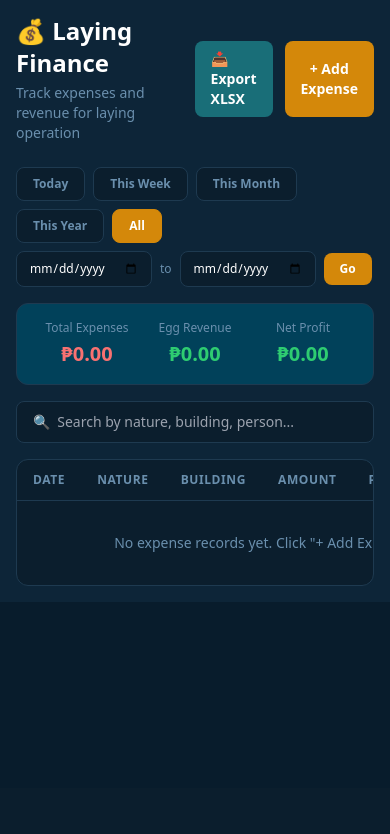
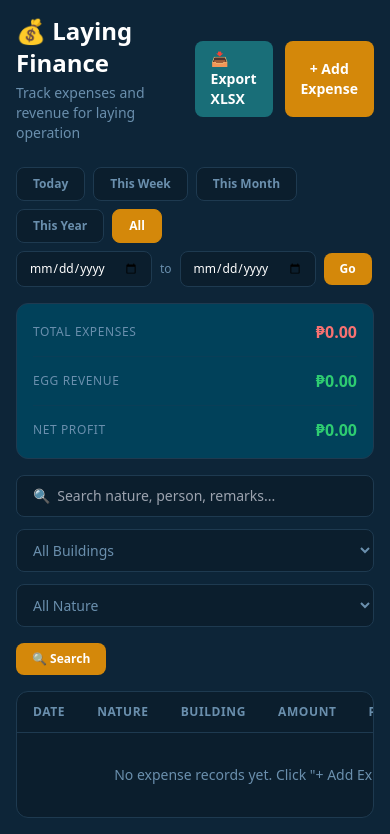
Before and after one commit to Yakssha11/3cs-erp, a Django app: page /laying/finance/ in a window 390 px wide. Shown: the part 56-890 px from the top of the page. Before the commit the page ends 642 px from the top, so only its background shows below. Run offline with Django 5.2, Linux system fonts and the light colour scheme; the visitor is signed in with stand-in values (Sample User, id 1); data that the repository does not hold is empty; some libraries are stand-ins or nearby versions.

Commit message:
Apply server-side filters, responsive KPI bar and date sort to laying finance

```diff
--- a/laying_finance/views.py
+++ b/laying_finance/views.py
@@ -16,6 +16,24 @@ def laying_finance_list(request):
     period   = request.GET.get('period', 'all')
     finances = LayingFinance.objects.all().order_by('-expense_date')
     today    = date.today()
+
+    # column filters
+    search   = request.GET.get('search', '')
+    building = request.GET.get('building', '')
+    nature   = request.GET.get('nature', '')
+
+    if search:
+        from django.db.models import Q
+        finances = finances.filter(
+            Q(nature__icontains=search) |
+            Q(building__icontains=search) |
+            Q(remarks__icontains=search) |
+            Q(person__icontains=search)
+        )
+    if building:
+        finances = finances.filter(building=building)
+    if nature:
+        finances = finances.filter(nature=nature)
 
     if period == 'today':
         finances = finances.filter(expense_date=today)
@@ -52,6 +70,9 @@ def laying_finance_list(request):
         'period':         period,
         'buildings':      buildings,
         'categories':     categories,
+        'search':          search,
+        'building_filter': building,
+        'nature_filter':   nature,
     })
 
 @login_required
--- a/templates/laying_finance/list.html
+++ b/templates/laying_finance/list.html
@@ -1,5 +1,5 @@
 {% extends 'base.html' %}
-{% load auth_extras %}
+{% load auth_extras humanize %}
 
 {% block page_title %}Laying Finance{% endblock %}
 
@@ -40,13 +40,11 @@
     <form method="POST" action="{% url 'laying_finance_save' %}">
         {% csrf_token %}
         <div class="grid grid-cols-2 gap-4 mb-4">
-
             <div>
                 <label class="text-xs text-muted font-bold uppercase tracking-wider block mb-1">Date</label>
                 <input type="date" name="expense_date" required
                        class="w-full bg-content border border-border rounded-lg px-3 py-2 text-white text-sm focus:outline-none focus:border-amber">
             </div>
-
             <div>
                 <label class="text-xs text-muted font-bold uppercase tracking-wider block mb-1">Nature</label>
                 <select name="nature" required
@@ -57,7 +55,6 @@
                     {% endfor %}
                 </select>
             </div>
-
             <div>
                 <label class="text-xs text-muted font-bold uppercase tracking-wider block mb-1">Building</label>
                 <select name="building" required
@@ -68,25 +65,21 @@
                     {% endfor %}
                 </select>
             </div>
-
             <div>
                 <label class="text-xs text-muted font-bold uppercase tracking-wider block mb-1">Amount (₱)</label>
                 <input type="number" name="amount" step="0.01" required placeholder="0.00"
                        class="w-full bg-content border border-border rounded-lg px-3 py-2 text-white text-sm focus:outline-none focus:border-amber">
             </div>
-
             <div>
                 <label class="text-xs text-muted font-bold uppercase tracking-wider block mb-1">Person</label>
                 <input type="text" name="person" required placeholder="Who recorded this"
                        class="w-full bg-content border border-border rounded-lg px-3 py-2 text-white text-sm focus:outline-none focus:border-amber">
             </div>
-
             <div>
                 <label class="text-xs text-muted font-bold uppercase tracking-wider block mb-1">Remarks</label>
                 <input type="text" name="remarks" placeholder="Optional notes"
                        class="w-full bg-content border border-border rounded-lg px-3 py-2 text-white text-sm focus:outline-none focus:border-amber">
             </div>
-
         </div>
         <div class="flex gap-3">
             <button type="submit"
@@ -142,30 +135,71 @@
     </form>
 </div>
 
-<!-- summary bar -->
-<div class="bg-[#01415A] border border-border rounded-xl px-6 py-4 mb-4 grid grid-cols-3 gap-4 text-center">
-    <div>
-        <p class="text-xs text-muted mb-1">Total Expenses</p>
-        <p class="text-xl font-bold text-red-400">₱{{ total_expenses|floatformat:2 }}</p>
+<!-- KPI bar -->
+<div class="bg-[#01415A] border border-border rounded-xl px-4 py-4 mb-4 grid grid-cols-1 sm:grid-cols-3 gap-3">
+    <div class="flex items-center justify-between sm:block sm:text-center border-b border-border/30 pb-3 sm:pb-0 sm:border-0">
+        <p class="text-muted text-xs uppercase tracking-wider">Total Expenses</p>
+        <p class="text-base sm:text-xl font-bold text-red-400 mt-0 sm:mt-1">₱{{ total_expenses|floatformat:2|intcomma }}</p>
     </div>
-    <div>
-        <p class="text-xs text-muted mb-1">Egg Revenue</p>
-        <p class="text-xl font-bold text-green">₱{{ egg_revenue|floatformat:2 }}</p>
+    <div class="flex items-center justify-between sm:block sm:text-center border-b border-border/30 pb-3 sm:pb-0 sm:border-0">
+        <p class="text-muted text-xs uppercase tracking-wider">Egg Revenue</p>
+        <p class="text-base sm:text-xl font-bold text-green mt-0 sm:mt-1">₱{{ egg_revenue|floatformat:2|intcomma }}</p>
     </div>
-    <div>
-        <p class="text-xs text-muted mb-1">Net Profit</p>
-        <p class="text-xl font-bold {% if net_profit >= 0 %}text-green{% else %}text-red-400{% endif %}">
-            ₱{{ net_profit|floatformat:2 }}
+    <div class="flex items-center justify-between sm:block sm:text-center">
+        <p class="text-muted text-xs uppercase tracking-wider">Net Profit</p>
+        <p class="text-base sm:text-xl font-bold mt-0 sm:mt-1 {% if net_profit >= 0 %}text-green{% else %}text-red-400{% endif %}">
+            ₱{{ net_profit|floatformat:2|intcomma }}
         </p>
     </div>
 </div>
 
-<!-- search -->
-<div class="mb-4">
-    <input type="text" id="searchInput" onkeyup="filterTable()"
-           placeholder="🔍  Search by nature, building, person..."
-           class="w-full bg-sidebar border border-border rounded-lg px-4 py-2.5 text-white text-sm focus:outline-none focus:border-amber">
-</div>
+<!-- search and column filters -->
+<form method="GET" action="" id="filterForm">
+    <input type="hidden" name="period" value="{{ period }}">
+    <div class="grid grid-cols-1 sm:grid-cols-3 gap-3 mb-4">
+        <div class="sm:col-span-1">
+            <input type="text" name="search" value="{{ search }}"
+                   placeholder="🔍  Search nature, person, remarks..."
+                   class="w-full bg-sidebar border border-border rounded-lg px-4 py-2.5 text-white text-sm focus:outline-none focus:border-amber">
+        </div>
+        <div>
+            <select name="building" onchange="document.getElementById('filterForm').submit()"
+                    class="w-full bg-sidebar border border-border rounded-lg px-3 py-2.5 text-sm focus:outline-none focus:border-amber
+                           {% if building_filter %}text-white{% else %}text-muted{% endif %}">
+                <option value="">All Buildings</option>
+                {% for b in buildings %}
+                <option value="{{ b.name }}" {% if building_filter == b.name %}selected{% endif %}>
+                    {{ b.name }}
+                </option>
+                {% endfor %}
+            </select>
+        </div>
+        <div>
+            <select name="nature" onchange="document.getElementById('filterForm').submit()"
+                    class="w-full bg-sidebar border border-border rounded-lg px-3 py-2.5 text-sm focus:outline-none focus:border-amber
+                           {% if nature_filter %}text-white{% else %}text-muted{% endif %}">
+                <option value="">All Nature</option>
+                {% for category in categories %}
+                <option value="{{ category.name }}" {% if nature_filter == category.name %}selected{% endif %}>
+                    {{ category.name }}
+                </option>
+                {% endfor %}
+            </select>
+        </div>
+    </div>
+    <div class="flex gap-2 mb-4">
+        <button type="submit"
+                class="bg-amber hover:bg-[#B5720A] text-white text-xs font-bold px-4 py-2 rounded-lg transition-all">
+            🔍 Search
+        </button>
+        {% if search or building_filter or nature_filter %}
+        <a href="?period={{ period }}"
+           class="bg-content hover:bg-border text-muted text-xs font-bold px-4 py-2 rounded-lg transition-all border border-border">
+            ✕ Clear Filters
+        </a>
+        {% endif %}
+    </div>
+</form>
 
 <!-- table -->
 <div class="bg-sidebar border border-border rounded-xl">
@@ -197,7 +231,7 @@
                     </span>
                 </td>
                 <td class="px-4 py-3 text-muted">{{ f.building }}</td>
-                <td class="px-4 py-3 text-amber font-bold">₱{{ f.amount }}</td>
+                <td class="px-4 py-3 text-amber font-bold">₱{{ f.amount|floatformat:2|intcomma }}</td>
                 <td class="px-4 py-3 text-muted">{{ f.person }}</td>
                 <td class="px-4 py-3 text-muted text-xs">{{ f.remarks }}</td>
                 <td class="px-4 py-3">
@@ -243,7 +277,7 @@
     </p>
     <div class="flex gap-2">
         {% if finances.has_previous %}
-        <a href="?period={{ period }}&page={{ finances.previous_page_number }}"
+        <a href="?period={{ period }}&search={{ search }}&building={{ building_filter }}&nature={{ nature_filter }}&page={{ finances.previous_page_number }}"
            class="px-3 py-1.5 rounded-lg text-xs font-bold bg-sidebar border border-border text-muted hover:border-amber hover:text-white transition-all">
             ← Prev
         </a>
@@ -252,14 +286,14 @@
             {% if finances.number == num %}
             <span class="px-3 py-1.5 rounded-lg text-xs font-bold bg-amber text-white">{{ num }}</span>
             {% elif num > finances.number|add:'-3' and num < finances.number|add:'3' %}
-            <a href="?period={{ period }}&page={{ num }}"
+            <a href="?period={{ period }}&search={{ search }}&building={{ building_filter }}&nature={{ nature_filter }}&page={{ num }}"
                class="px-3 py-1.5 rounded-lg text-xs font-bold bg-sidebar border border-border text-muted hover:border-amber hover:text-white transition-all">
                 {{ num }}
             </a>
             {% endif %}
         {% endfor %}
         {% if finances.has_next %}
-        <a href="?period={{ period }}&page={{ finances.next_page_number }}"
+        <a href="?period={{ period }}&search={{ search }}&building={{ building_filter }}&nature={{ nature_filter }}&page={{ finances.next_page_number }}"
            class="px-3 py-1.5 rounded-lg text-xs font-bold bg-sidebar border border-border text-muted hover:border-amber hover:text-white transition-all">
             Next →
         </a>
@@ -272,17 +306,57 @@
     function toggleForm() {
         document.getElementById('addForm').classList.toggle('hidden')
     }
-    function filterTable() {
-        const input = document.getElementById('searchInput').value.toLowerCase()
-        const rows  = document.querySelectorAll('#financeTable tbody tr')
-        rows.forEach(row => {
-            row.style.display = row.textContent.toLowerCase().includes(input) ? '' : 'none'
-        })
-    }
+
     document.addEventListener('DOMContentLoaded', function() {
         const today = new Date().toISOString().split('T')[0]
         const dateInput = document.querySelector('input[name="expense_date"]')
         if (dateInput) dateInput.value = today
+
+        // submit search on Enter
+        const searchInput = document.querySelector('input[name="search"]')
+        if (searchInput) {
+            searchInput.addEventListener('keydown', function(e) {
+                if (e.key === 'Enter') document.getElementById('filterForm').submit()
+            })
+        }
+
+        // sort by date only
+        const dateTh   = document.querySelector('#financeTable thead th:first-child')
+        const tbody    = document.querySelector('#financeTable tbody')
+        const origRows = Array.from(tbody.querySelectorAll('tr')).map(r => r.cloneNode(true))
+
+        dateTh.style.cursor = 'pointer'
+        dateTh.setAttribute('data-order', 'none')
+
+        dateTh.addEventListener('click', function() {
+            const order = this.getAttribute('data-order')
+            if (order === 'none') {
+                sortByDate('asc')
+                this.setAttribute('data-order', 'asc')
+                this.textContent = 'Date ↑'
+            } else if (order === 'asc') {
+                sortByDate('desc')
+                this.setAttribute('data-order', 'desc')
+                this.textContent = 'Date ↓'
+            } else {
+                tbody.innerHTML = ''
+                origRows.forEach(row => tbody.appendChild(row.cloneNode(true)))
+                this.setAttribute('data-order', 'none')
+                this.textContent = 'Date'
+            }
+        })
+
+        function sortByDate(order) {
+            const rows = Array.from(tbody.querySelectorAll('tr'))
+            rows.sort((a, b) => {
+                const aText = a.cells[0]?.textContent.trim() || ''
+                const bText = b.cells[0]?.textContent.trim() || ''
+                return order === 'asc'
+                    ? aText.localeCompare(bText)
+                    : bText.localeCompare(aText)
+            })
+            rows.forEach(row => tbody.appendChild(row))
+        }
     })
 </script>
 
```
